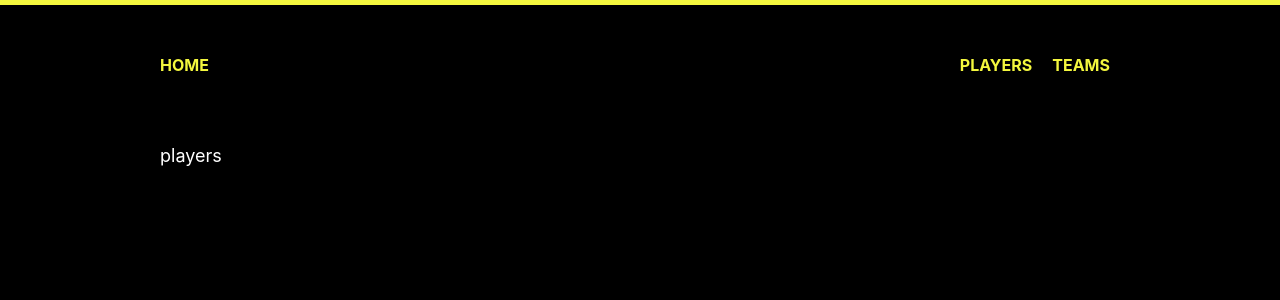
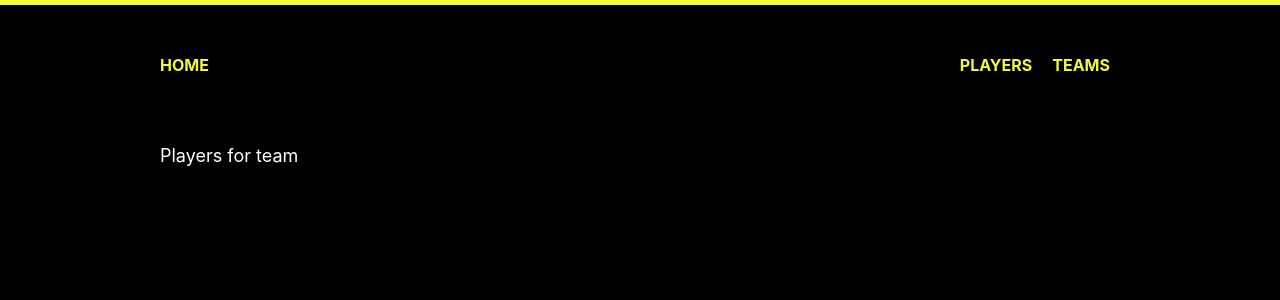
Before and after one commit to raphaeljcm/basketball-league, a React (Vite) app: page /players in a window 1280 px wide. Shown: the top 300 px of the page. Built offline with nearby package versions, Linux system fonts and the light colour scheme; no server answers.

Commit message:
feat: getting the right team on Player Page

```diff
--- a/src/pages/Players.tsx
+++ b/src/pages/Players.tsx
@@ -1,9 +1,9 @@
+import { useSearchParams } from 'react-router-dom';
 import { Container } from 'src/styles';
 
 export default function Players() {
-  return (
-    <Container>
-      <div>players</div>
-    </Container>
-  );
+  const [searchParams] = useSearchParams();
+  const team = searchParams.get('teamId');
+
+  return <Container>Players for team {team}</Container>;
 }
```
